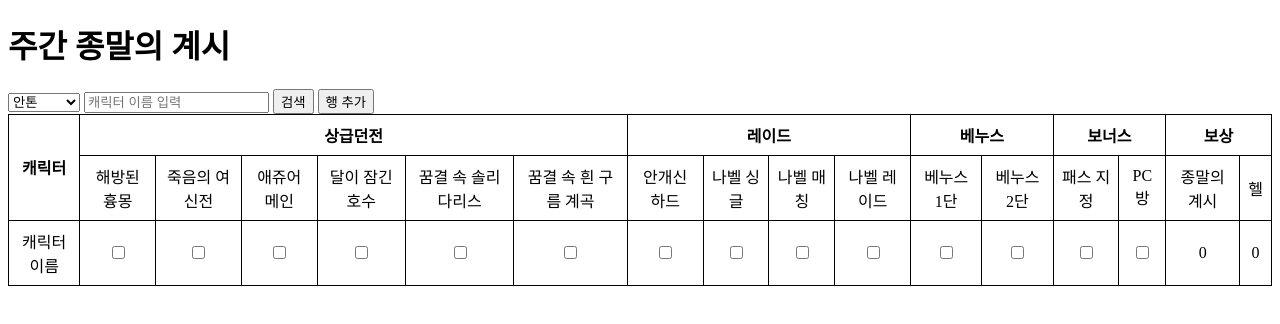
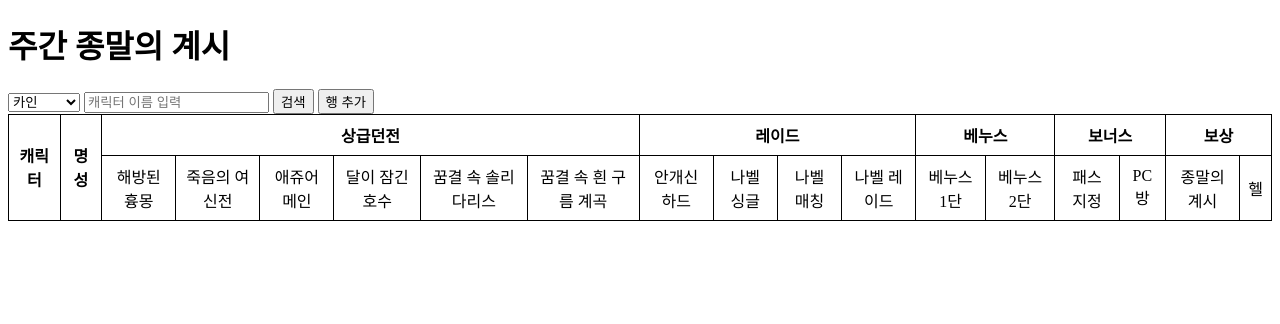
Before and after one commit to PlantJelly/dnfspear, a SvelteKit app: page /doomoracle-week in a window 1280 px wide. Shown: the top 324 px of the page. Built offline with nearby package versions, Linux system fonts and the light colour scheme.

Commit message:
캐릭터 검색 기능 추가

```diff
--- a/src/routes/archive-calculator/+page.svelte
+++ b/src/routes/archive-calculator/+page.svelte
@@ -2,9 +2,9 @@
 // @ts-nocheck
 import {onMount} from 'svelte'; // 사이트 첫 접속시 함수 호출용
 
-  let apiResult = {};
-  let errorMsg = '';
-  let toggle = '종말의 계시'; // 첫값이 힘의 정수가 되기위한 기본값 종말의 계시
+let apiResult = {};
+let errorMsg = '';
+let toggle = '종말의 계시'; // 첫값이 힘의 정수가 되기위한 기본값 종말의 계시
 
 onMount(async () => { // 첫 실행시 실행
   fetchToggle(); // 종말의 계시 기본값으로 효율 계산 실행
--- a/src/routes/doomoracle-week/+page.svelte
+++ b/src/routes/doomoracle-week/+page.svelte
@@ -2,31 +2,19 @@
     let check = false;
     let id = 1;
     let name = "";
+    let server = "cain";
+    let apiResult = {
+        이름 : "",
+        명성 : 0
+    };
     let tableData = [
-        {순서 : 1,
-        캐릭터 : '캐릭터이름',
-        흉몽 : false,
-        여신전 : false,
-        애쥬어 : false,
-        달잠호 : false,
-        계곡 : false,
-        꿈솔 : false,
-        안개신 : false,
-        싱글나벨 : false,
-        매칭나벨 : false,
-        레이드나벨 : false,
-        베누스1단 : false,
-        베누스2단 : false,
-        패스지정 : false,
-        PC방 : false,
-        종말의계시 : 0,
-        헬 : 0}
     ];
     function addRow() {
         id = id + 1;
         const newRow = {
             순서 : id,
-            캐릭터 : '캐릭터이름',
+            캐릭터 : apiResult["이름"],
+            명성 : apiResult["명성"],
             흉몽 : false,
             여신전 : false,
             애쥬어 : false,
@@ -46,8 +34,10 @@
         };
         tableData = [...tableData, newRow];
     }
-    function searchCharacter() {
-
+    async function searchCharacter() {
+        let type = "캐릭터검색";
+        const res = await fetch(`/doomoracle-week?type=${type}&server=${server}&name=${name}`);
+        apiResult = await res.json();
     }
 </script>
 
@@ -63,15 +53,15 @@
 </style>
 
 <h1>주간 종말의 계시</h1>
-<select>
-    <option value="1">안톤</option>
-    <option value="2">바칼</option>
-    <option value="3">카인</option>
-    <option value="4">카시야스</option>
-    <option value="5">디레지에</option>
-    <option value="6">힐더</option>
-    <option value="7">프레이</option>
-    <option value="8">시로코</option>
+<select bind:value={server}>
+    <option value="anton">안톤</option>
+    <option value="bakal">바칼</option>
+    <option value="cain">카인</option>
+    <option value="casillas">카시야스</option>
+    <option value="diregie">디레지에</option>
+    <option value="hilder">힐더</option>
+    <option value="prey">프레이</option>
+    <option value="siroco">시로코</option>
 </select>
 <input type="text" name="캐릭터이름" bind:value={name} placeholder="캐릭터 이름 입력">
 <button on:click={searchCharacter}>검색</button>
@@ -80,6 +70,7 @@
     <thead>
         <tr>
             <th rowspan="2">캐릭터</th>
+            <th rowspan="2">명성</th>
             <th colspan="6">상급던전</th>
             <th colspan="4">레이드</th>
             <th colspan="2">베누스</th>
@@ -109,6 +100,7 @@
         {#each tableData as row (row["순서"])}
         <tr>
             <td>{row["캐릭터"]}</td>
+            <td>{row["명성"]}</td>
             <td><input type="checkbox" bind:checked={row["흉몽"]}></td>
             <td><input type="checkbox" bind:checked={row["여신전"]}></td>
             <td><input type="checkbox" bind:checked={row["애쥬어"]}></td>
--- a/src/routes/doomoracle-week/+server.js
+++ b/src/routes/doomoracle-week/+server.js
@@ -17,5 +17,26 @@ const dungeonResult = { //던전 클리어 종말의 계시와 헬 배율
 };
 
 export async function GET({url}){
-    return new Response;
+    let result = {};
+    let type = url.searchParams.get('type');
+    switch (type){
+        case "캐릭터검색":
+        let name = url.searchParams.get('name');
+        let server = url.searchParams.get('server');
+        result = await searchChracter(server, name);
+        break;
+    }
+    async function searchChracter(funServer, funName) {
+        let apiKey = env.API_KEY;
+        let dnfApiUrl = `https://api.neople.co.kr/df/servers/${funServer}/characters?characterName=${funName}&apikey=${apiKey}`
+        const fetched = await fetch(dnfApiUrl); // api 호출
+        const data = await fetched.json(); // 원하는 값을 객체로 변환
+        let result = {
+            이름 : data.rows[0]["characterName"],
+            명성 : data.rows[0]["fame"]
+        }
+        return result;
+    }
+
+    return new Response(String(JSON.stringify(result)));
 }
```
